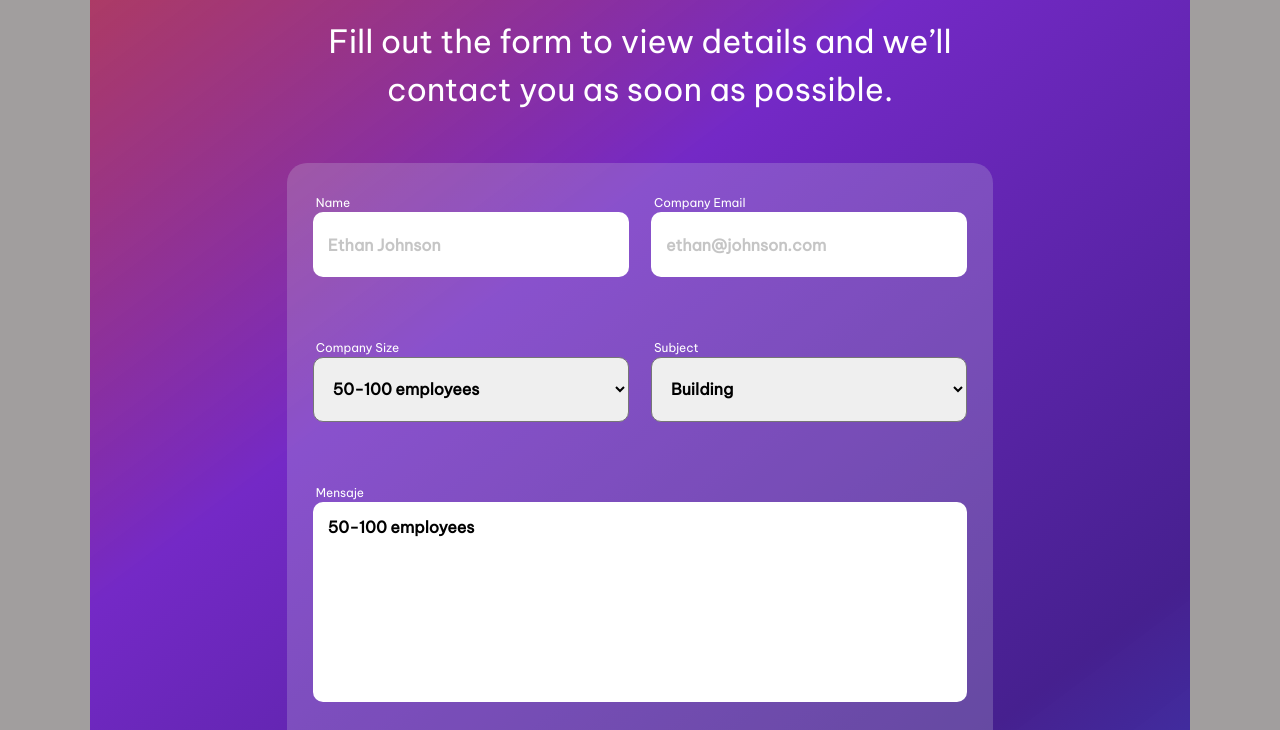
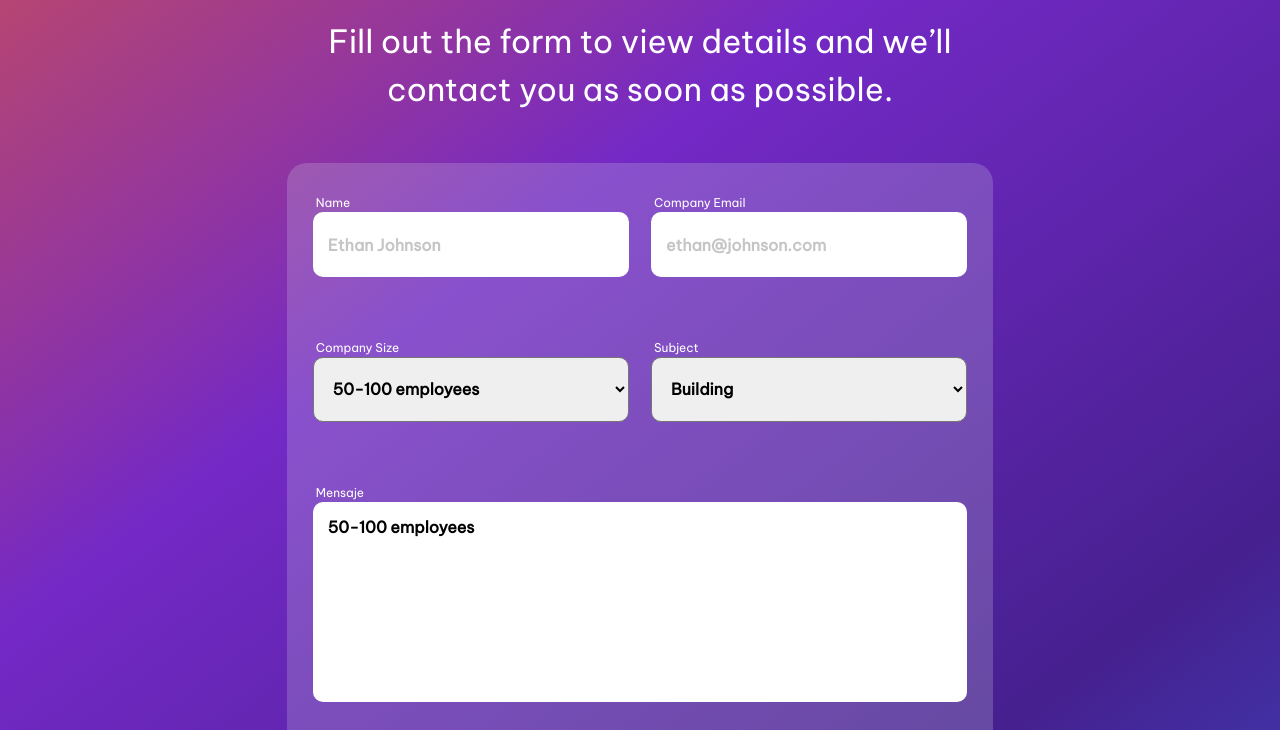
Before and after one commit to jairo51067/DevChallenge-pagina-de-contacto, a plain HTML site: page index.html in a window 1280 px wide. Shown: the part 426-1156 px from the top of the page. Drawn offline with Linux system fonts and the light colour scheme.

Commit message:
Se ajusta bagkground

```diff
--- a/bases.css
+++ b/bases.css
@@ -17,7 +17,10 @@ body {
   margin-right: auto;
   max-width: 1280px;
   font-family: var(--Be-Vietnam-Pro);
-  background-color: #a19e9e;
+  /* background-color: #a19e9e;  */
+  background: url(./svg/bg-image.svg);
+  background-repeat: no-repeat;
+  background-size: cover;
 
 }
 
--- a/styles.css
+++ b/styles.css
@@ -2,7 +2,7 @@
 .formulario {
   margin: 45px 90px 45px 90px;
   padding: 35px;
-  background: url(./svg/bg-image.svg);
+  /* background: url(./svg/bg-image.svg); */
   background-size: cover;
 }
 
```
Also changed, not shown: index.html (line endings or trailing spaces).
